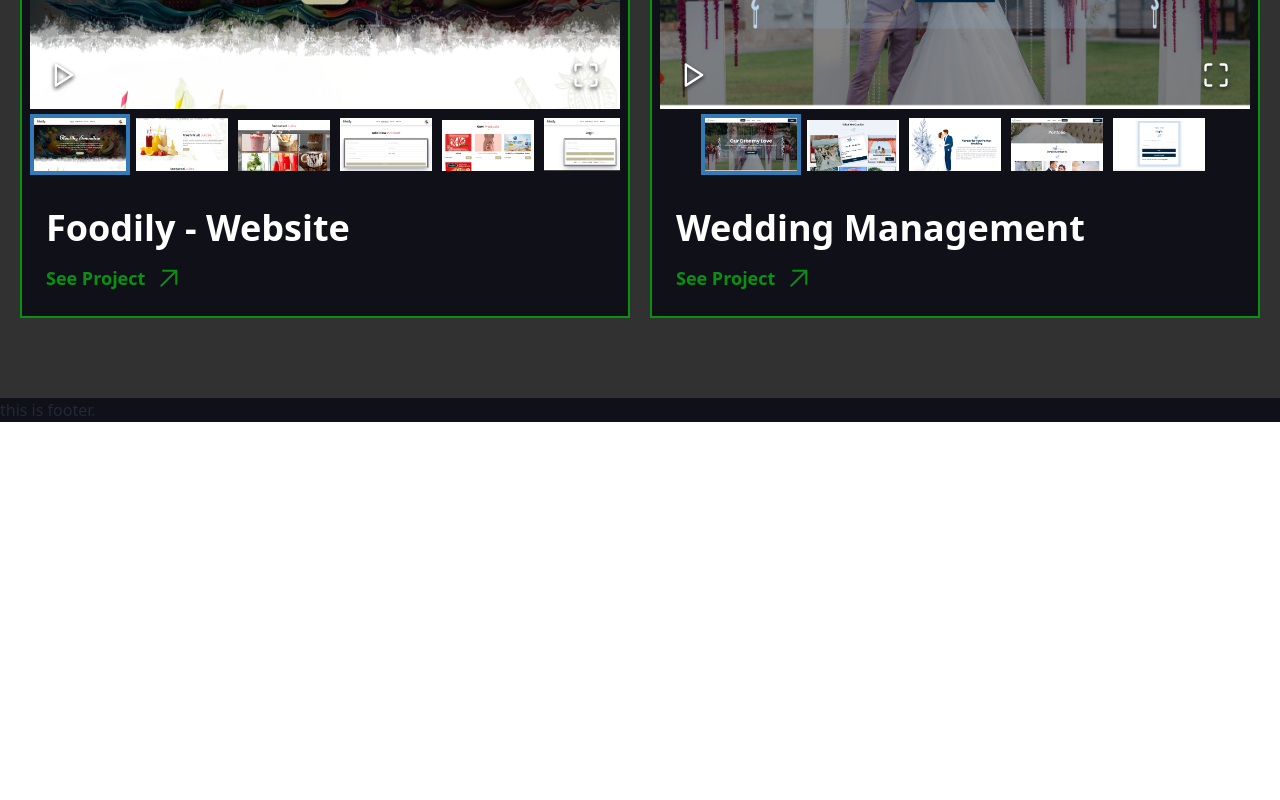
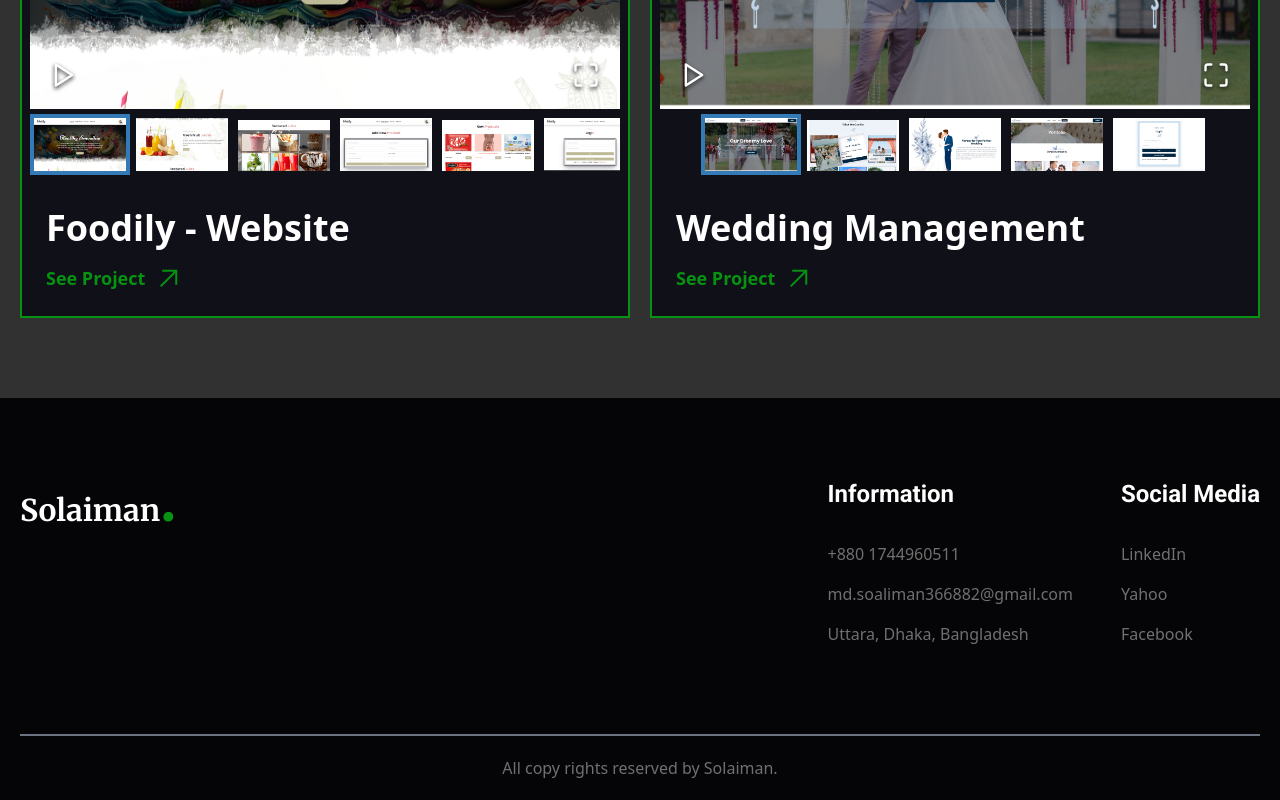
Before and after one commit to Solaiman366882/personal-portfolio, a React (Vite) app: page / in a window 1280 px wide. Shown: the part 2465-3265 px from the top of the page. Before the commit the page ends 2887 px from the top, so only its background shows below. Built offline with nearby package versions, Linux system fonts and the light colour scheme.

Commit message:
footer section design completed

```diff
--- a/src/Components/Footer/Footer.jsx
+++ b/src/Components/Footer/Footer.jsx
@@ -1,10 +1,68 @@
+import { Link } from "react-router-dom";
 
 const Footer = () => {
-    return (
-        <div>
-            this is footer.
-        </div>
-    );
+	return (
+		<div className="w-full bg-[#050507]">
+			<div className="max-w-screen-xl px-5 mx-auto">
+				<div className="section-padding border-b-2 border-gray-500 flex justify-between">
+					<div>
+						<Link
+							to="/"
+							className="text-white logo font-mer text-3xl font-bold block -mt-2"
+						>
+							Solaiman
+							<span className="text-primary-color text-6xl ">
+								.
+							</span>
+						</Link>
+					</div>
+					<div className="flex gap-6 md:gap-12 justify-between ">
+						<div>
+							<h2 className="text-white font-robot font-bold text-2xl mb-6">
+								Information
+							</h2>
+							<ul>
+								<li className="text-secondary-color py-2 font-medium">
+									<a href="tel:+8801774960511">
+										+880 1744960511
+									</a>
+								</li>
+								<li className="text-secondary-color py-2 font-medium">
+									<a href="mailto:md.soaliman366882@gmail.com">
+										md.soaliman366882@gmail.com
+									</a>
+								</li>
+								<li className="text-secondary-color py-2 font-medium">
+									Uttara, Dhaka, Bangladesh
+								</li>
+							</ul>
+						</div>
+						<div>
+							<h2 className="text-white font-robot font-bold text-2xl mb-6">
+								Social Media
+							</h2>
+							<ul>
+								<li className="text-secondary-color py-2 font-medium">
+									<Link>LinkedIn</Link>
+								</li>
+								<li className="text-secondary-color py-2 font-medium">
+									<a href="mailto:md.soaliman366882@gmail.com">
+										<Link>Yahoo</Link>
+									</a>
+								</li>
+								<li className="text-secondary-color py-2 font-medium">
+									<Link>Facebook</Link>
+								</li>
+							</ul>
+						</div>
+					</div>
+				</div>
+                <div className="py-5">
+                    <p className="text-center text-secondary-color">All copy rights reserved by Solaiman.</p>
+                </div>
+			</div>
+		</div>
+	);
 };
 
 export default Footer;
```
